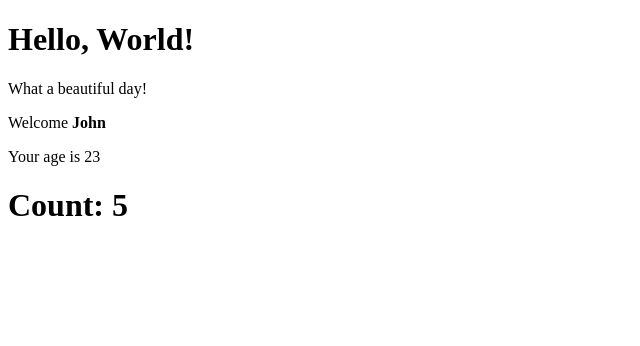
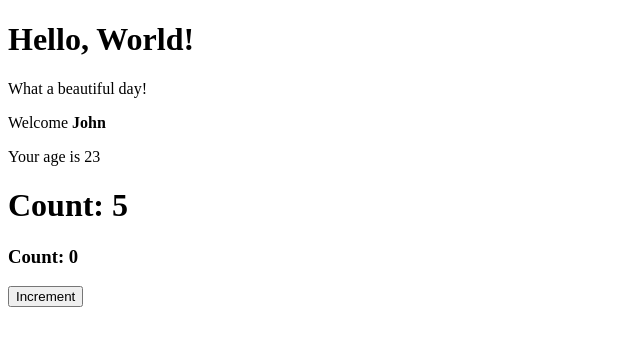
Before and after one commit to maxuel99/react-exercises, a React (Create React App) app: page / in a window 1280 px wide. Shown: the top 346 px of the page, without its empty margins (0-640 px from the left). Built offline with nearby package versions, Linux system fonts and the light colour scheme.

Commit message:
add events-01

```diff
--- a/src/App.js
+++ b/src/App.js
@@ -1,4 +1,5 @@
 import React from "react";
+import { ClickCounter } from "./ClickCounter";
 import { Counter } from "./Counter";
 import { HelloWorld } from "./HelloWorld";
 import { Welcome } from "./Welcome";
@@ -10,6 +11,7 @@ export class App extends React.Component {
                 <HelloWorld />
                 <Welcome age='23' />
                 <Counter />
+                <ClickCounter />
             </div>
         )
     }
--- /dev/null
+++ b/src/ClickCounter.js
@@ -0,0 +1,29 @@
+import React from "react";
+
+export class ClickCounter extends React.Component {
+    state = {
+        count: this.props.initialValue,
+    }
+
+    handleCounterIncrement= () => {
+        this.setState((state) => {
+            return {
+                count: state.count + this.props.incrementBy,
+            }
+        })
+    }
+
+    render() {
+        return (
+            <div>
+                <h3>Count: {this.state.count}</h3>
+                <button onClick={this.handleCounterIncrement}>Increment</button>
+            </div>
+        )
+    }
+}
+
+ClickCounter.defaultProps = {
+    initialValue: 0,
+    incrementBy: 1
+}
--- a/src/Counter.js
+++ b/src/Counter.js
@@ -21,7 +21,7 @@ export class Counter extends React.Component {
     //Is the constructor still required? No, isn't
 
     componentDidMount() {
-        setInterval(() => {
+        this._interval = setInterval(() => {
             this.setState((state) => {
                 return {
                     count: state.count + this.props.incrementInterval,
@@ -30,9 +30,22 @@ export class Counter extends React.Component {
         }, this.props.timeout)
     }
 
+    componentWillUnmount() {
+        if (this._interval) {
+            clearInterval(this._interval)
+        }
+    }
+
+    componentDidUpdate() {
+        if ((this.state.count > 10) && (this.state.count > 10 * this.props.initialValue)) {
+            this.setState({count: this.props.initialValue})
+        }
+    }
+
     render() {
         return <CounterDisplay count={this.state.count}/>
     }
+
 }
 
 Counter.defaultProps = {
```
